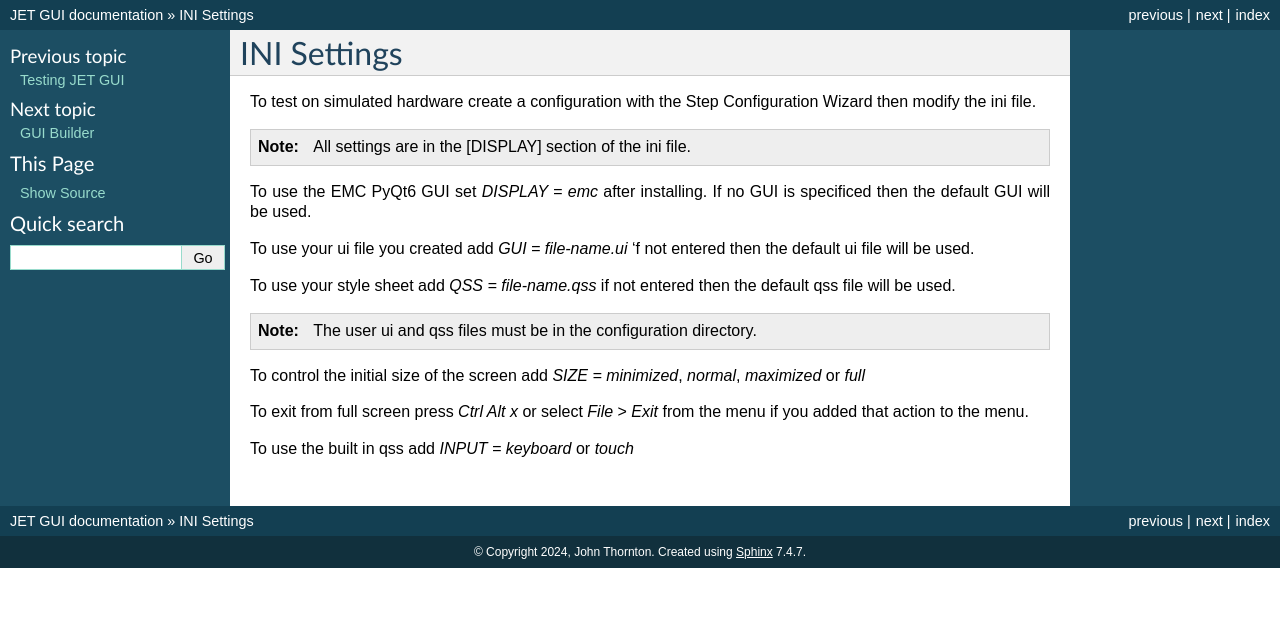
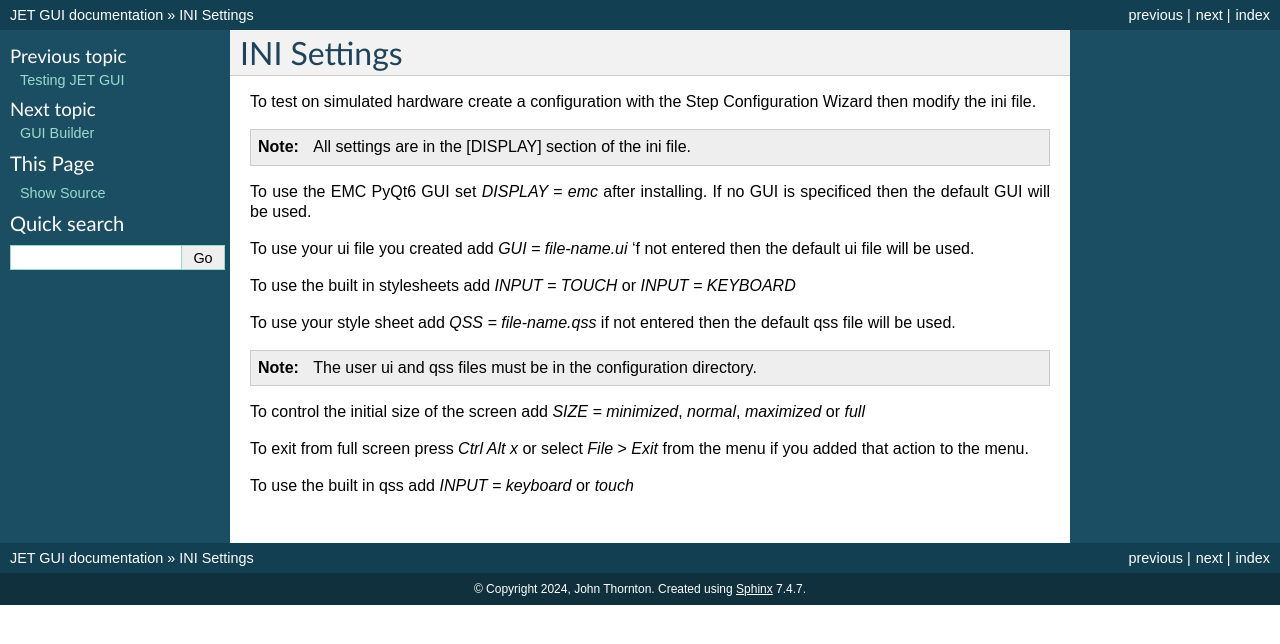
Before and after one commit to tlight9/jet, a Sphinx documentation site: the page built from docs/source/ini.rst, in a window 1280 px wide. Shown: the top 644 px of the page. Built offline with Sphinx 7.4.7, drawn with Linux system fonts in a browser that asks for light colours.

Commit message:
update ini docs
Signed-off-by: John Thornton <dev@gnipsel.com>

```diff
--- a/docs/source/ini.rst
+++ b/docs/source/ini.rst
@@ -12,6 +12,8 @@ specificed then the default GUI will be used.
 To use your ui file you created add `GUI = file-name.ui` 'f not entered then the
 default ui file will be used.
 
+To use the built in stylesheets add `INPUT = TOUCH` or `INPUT = KEYBOARD`
+
 To use your style sheet add `QSS = file-name.qss` if not entered then the default
 qss file will be used.
 
```
